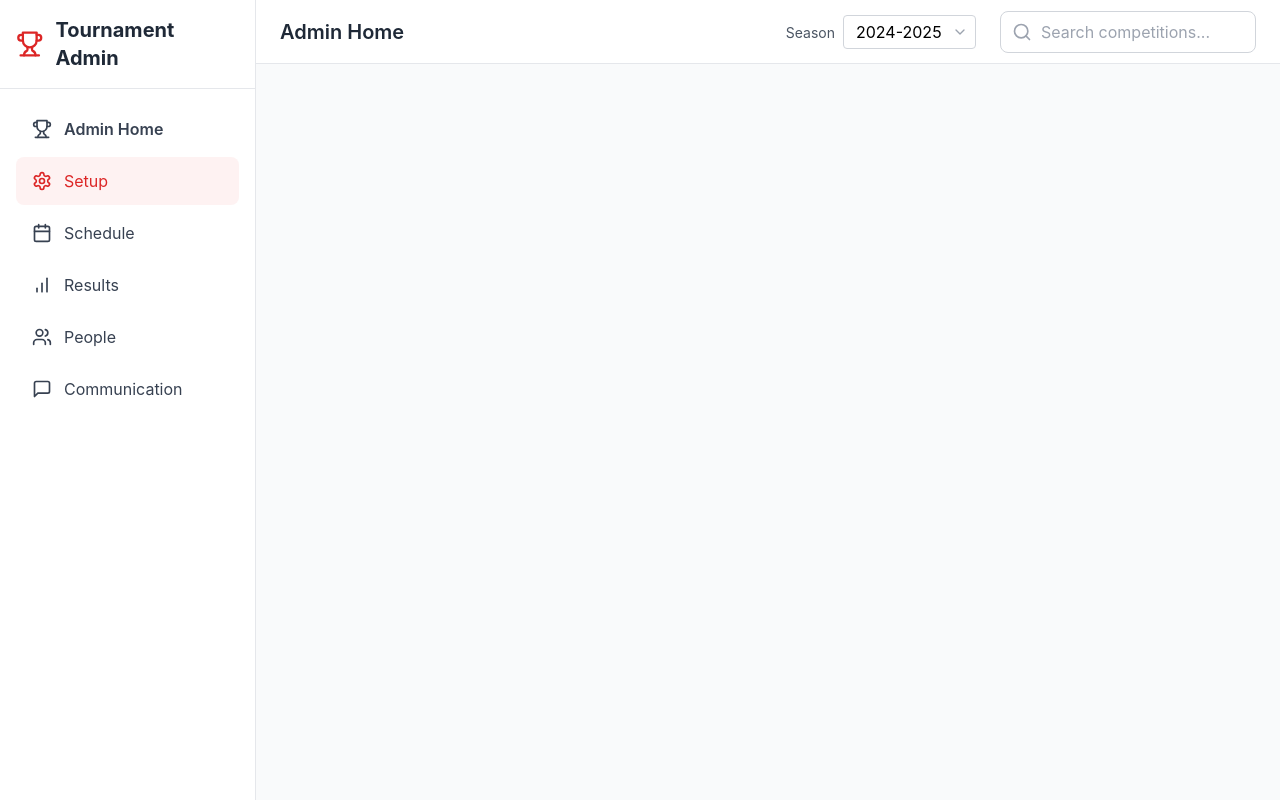
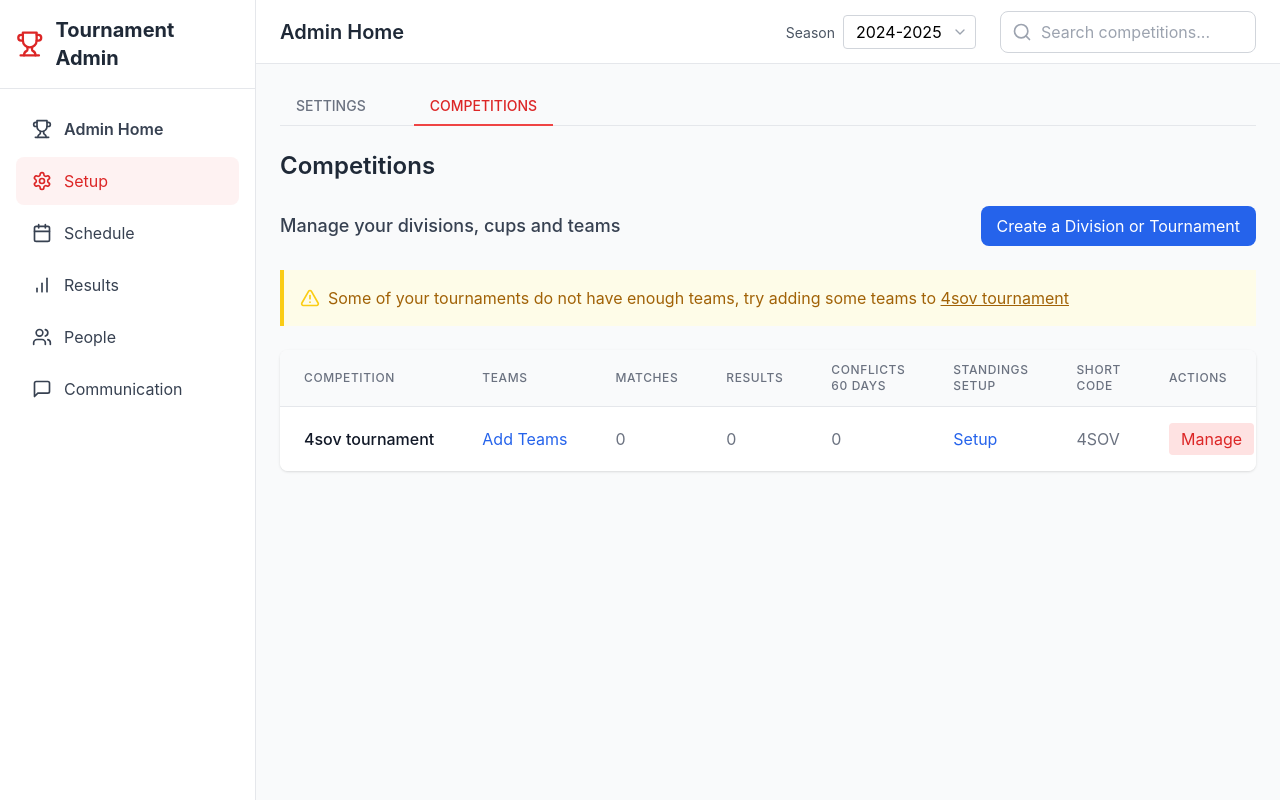
Before and after one commit to Mubarik1122/LeagueaseApp, a React (Vite) app: page /setup/competitions in a window 1280 px wide. Built offline with nearby package versions, Linux system fonts and the light colour scheme.

Commit message:
adding new files

```diff
--- a/src/App.jsx
+++ b/src/App.jsx
@@ -3,6 +3,7 @@ import Sidebar from "./components/Sidebar";
 import TopBar from "./components/TopBar";
 import AdminHome from "./pages/AdminHome";
 import Setup from "./pages/Setup";
+import Competitions from "./pages/Competitions";
 import People from "./pages/People";
 
 function App() {
@@ -16,6 +17,7 @@ function App() {
           <Routes>
             <Route path="/" element={<AdminHome />} />
             <Route path="/setup" element={<Setup />} />
+            <Route path="/setup/competitions" element={<Competitions />} />
             <Route path="/people" element={<People />} />
             {/* Other routes will be added as needed */}
           </Routes>
--- /dev/null
+++ b/src/pages/Competitions.jsx
@@ -0,0 +1,147 @@
+import { AlertTriangle } from "lucide-react";
+import { Link } from "react-router-dom";
+
+export default function Competitions() {
+  const competitions = [
+    {
+      id: 1,
+      name: "4sov tournament",
+      teams: 0,
+      matches: 0,
+      results: 0,
+      conflicts: 0,
+      shortCode: "4SOV",
+    },
+  ];
+
+  return (
+    <div className="p-6">
+      {/* Top Navigation */}
+      <div className="mb-6 border-b border-gray-200">
+        <nav className="flex space-x-8">
+          <Link
+            to="/setup"
+            className="px-4 py-2 text-sm font-medium border-b-2 -mb-px border-transparent text-gray-500 hover:text-gray-700 hover:border-gray-300"
+          >
+            SETTINGS
+          </Link>
+          <Link
+            to="/setup/competitions"
+            className="px-4 py-2 text-sm font-medium border-b-2 -mb-px border-red-500 text-red-600"
+          >
+            COMPETITIONS
+          </Link>
+        </nav>
+      </div>
+
+      <h1 className="text-2xl font-semibold text-gray-800 mb-6">
+        Competitions
+      </h1>
+
+      <div className="space-y-6">
+        <div className="flex items-center justify-between">
+          <h2 className="text-lg font-medium text-gray-700">
+            Manage your divisions, cups and teams
+          </h2>
+          <button className="px-4 py-2 bg-blue-600 text-white rounded-lg hover:bg-blue-700">
+            Create a Division or Tournament
+          </button>
+        </div>
+
+        {/* Warning Message */}
+        <div className="bg-yellow-50 border-l-4 border-yellow-400 p-4">
+          <div className="flex items-center">
+            <AlertTriangle className="text-yellow-400 mr-2" size={20} />
+            <p className="text-yellow-700">
+              Some of your tournaments do not have enough teams, try adding some
+              teams to{" "}
+              <Link to="/tournament/4sov" className="text-yellow-700 underline">
+                4sov tournament
+              </Link>
+            </p>
+          </div>
+        </div>
+
+        {/* Competitions Table */}
+        <div className="bg-white rounded-lg shadow overflow-hidden">
+          <table className="min-w-full divide-y divide-gray-200">
+            <thead className="bg-gray-50">
+              <tr>
+                <th className="px-6 py-3 text-left text-xs font-medium text-gray-500 uppercase tracking-wider">
+                  Competition
+                </th>
+                <th className="px-6 py-3 text-left text-xs font-medium text-gray-500 uppercase tracking-wider">
+                  Teams
+                </th>
+                <th className="px-6 py-3 text-left text-xs font-medium text-gray-500 uppercase tracking-wider">
+                  Matches
+                </th>
+                <th className="px-6 py-3 text-left text-xs font-medium text-gray-500 uppercase tracking-wider">
+                  Results
+                </th>
+                <th className="px-6 py-3 text-left text-xs font-medium text-gray-500 uppercase tracking-wider">
+                  Conflicts 60 Days
+                </th>
+                <th className="px-6 py-3 text-left text-xs font-medium text-gray-500 uppercase tracking-wider">
+                  Standings Setup
+                </th>
+                <th className="px-6 py-3 text-left text-xs font-medium text-gray-500 uppercase tracking-wider">
+                  Short Code
+                </th>
+                <th className="px-6 py-3 text-left text-xs font-medium text-gray-500 uppercase tracking-wider">
+                  Actions
+                </th>
+              </tr>
+            </thead>
+            <tbody className="bg-white divide-y divide-gray-200">
+              {competitions.map((comp) => (
+                <tr key={comp.id}>
+                  <td className="px-6 py-4 whitespace-nowrap">
+                    <div className="flex items-center">
+                      <span className="text-gray-900 font-medium">
+                        {comp.name}
+                      </span>
+                    </div>
+                  </td>
+                  <td className="px-6 py-4 whitespace-nowrap">
+                    <Link
+                      to={`/teams/${comp.id}`}
+                      className="text-blue-600 hover:underline"
+                    >
+                      Add Teams
+                    </Link>
+                  </td>
+                  <td className="px-6 py-4 whitespace-nowrap text-gray-500">
+                    {comp.matches}
+                  </td>
+                  <td className="px-6 py-4 whitespace-nowrap text-gray-500">
+                    {comp.results}
+                  </td>
+                  <td className="px-6 py-4 whitespace-nowrap text-gray-500">
+                    {comp.conflicts}
+                  </td>
+                  <td className="px-6 py-4 whitespace-nowrap">
+                    <Link
+                      to={`/standings/${comp.id}`}
+                      className="text-blue-600 hover:underline"
+                    >
+                      Setup
+                    </Link>
+                  </td>
+                  <td className="px-6 py-4 whitespace-nowrap text-gray-500">
+                    {comp.shortCode}
+                  </td>
+                  <td className="px-6 py-4 whitespace-nowrap">
+                    <button className="px-3 py-1 bg-red-100 text-red-600 rounded hover:bg-red-200">
+                      Manage
+                    </button>
+                  </td>
+                </tr>
+              ))}
+            </tbody>
+          </table>
+        </div>
+      </div>
+    </div>
+  );
+}
--- a/src/pages/Setup.jsx
+++ b/src/pages/Setup.jsx
@@ -1,29 +1,39 @@
-import { useState } from 'react';
-import clsx from 'clsx';
+import { useState } from "react";
+import { Link, useLocation, useNavigate } from "react-router-dom";
+import clsx from "clsx";
 
 const tabs = [
-  { id: 'league', label: 'League Options', active: true },
-  { id: 'roles', label: 'Roles' },
-  { id: 'general', label: 'General Site Settings' },
-  { id: 'facebook', label: 'Facebook Settings' },
-  { id: 'twitter', label: 'Twitter Settings' },
-  { id: 'terminology', label: 'Terminology' }
+  { id: "league", label: "League Options", active: true },
+  { id: "roles", label: "Roles" },
+  { id: "general", label: "General Site Settings" },
+  { id: "facebook", label: "Facebook Settings" },
+  { id: "twitter", label: "Twitter Settings" },
+  { id: "terminology", label: "Terminology" },
 ];
 
 const sideMenuItems = [
-  { id: 'team-admin', label: 'Team Admin Results and matches options', active: true },
-  { id: 'approval', label: 'Approval and Locking' },
-  { id: 'match-officials', label: 'Match officials and marks' },
-  { id: 'player-role', label: 'Player Role Active Dates' },
-  { id: 'people-duplication', label: 'People duplication and merge default criteria' },
-  { id: 'player-suspension', label: 'Player suspension options' },
-  { id: 'venues', label: 'Venues' },
-  { id: 'match-file', label: 'Match File Upload' }
+  {
+    id: "team-admin",
+    label: "Team Admin Results and matches options",
+    active: true,
+  },
+  { id: "approval", label: "Approval and Locking" },
+  { id: "match-officials", label: "Match officials and marks" },
+  { id: "player-role", label: "Player Role Active Dates" },
+  {
+    id: "people-duplication",
+    label: "People duplication and merge default criteria",
+  },
+  { id: "player-suspension", label: "Player suspension options" },
+  { id: "venues", label: "Venues" },
+  { id: "match-file", label: "Match File Upload" },
 ];
 
 export default function Setup() {
-  const [activeTab, setActiveTab] = useState('league');
-  const [activeMenuItem, setActiveMenuItem] = useState('team-admin');
+  const [activeTab, setActiveTab] = useState("league");
+  const [activeMenuItem, setActiveMenuItem] = useState("team-admin");
+  const location = useLocation();
+  const navigate = useNavigate();
   const [formData, setFormData] = useState({
     blockTeamAdmins: false,
     allowStatsEntry: false,
@@ -32,50 +42,78 @@ export default function Setup() {
       changeDate: false,
       changeTime: false,
       changeStatus: false,
-      changeVenue: false
+      changeVenue: false,
     },
     awayTeamOptions: {
       changeDate: false,
       changeTime: false,
       changeStatus: false,
-      changeVenue: false
-    }
+      changeVenue: false,
+    },
   });
 
   const handleCheckboxChange = (field) => {
-    setFormData(prev => ({
+    setFormData((prev) => ({
       ...prev,
-      [field]: !prev[field]
+      [field]: !prev[field],
     }));
   };
 
   const handleTeamOptionChange = (team, option) => {
-    setFormData(prev => ({
+    setFormData((prev) => ({
       ...prev,
       [`${team}Options`]: {
         ...prev[`${team}Options`],
-        [option]: !prev[`${team}Options`][option]
-      }
+        [option]: !prev[`${team}Options`][option],
+      },
     }));
   };
 
   return (
     <div className="p-6">
+      {/* Top Navigation */}
+      <div className="mb-6 border-b border-gray-200">
+        <nav className="flex space-x-8">
+          <Link
+            to="/setup"
+            className={clsx(
+              "px-4 py-2 text-sm font-medium border-b-2 -mb-px",
+              location.pathname === "/setup"
+                ? "border-red-500 text-red-600"
+                : "border-transparent text-gray-500 hover:text-gray-700 hover:border-gray-300"
+            )}
+          >
+            SETTINGS
+          </Link>
+          <Link
+            to="/setup/competitions"
+            className={clsx(
+              "px-4 py-2 text-sm font-medium border-b-2 -mb-px",
+              location.pathname === "/setup/competitions"
+                ? "border-red-500 text-red-600"
+                : "border-transparent text-gray-500 hover:text-gray-700 hover:border-gray-300"
+            )}
+          >
+            COMPETITIONS
+          </Link>
+        </nav>
+      </div>
+
       <h1 className="text-2xl font-semibold text-gray-800 mb-6">Settings</h1>
 
       <div className="bg-white rounded-lg shadow">
         {/* Tabs */}
         <div className="border-b border-gray-200">
           <div className="flex">
-            {tabs.map(tab => (
+            {tabs.map((tab) => (
               <button
                 key={tab.id}
                 onClick={() => setActiveTab(tab.id)}
                 className={clsx(
-                  'px-6 py-3 text-sm font-medium',
+                  "px-6 py-3 text-sm font-medium",
                   activeTab === tab.id
-                    ? 'border-b-2 border-red-500 text-red-600'
-                    : 'text-gray-500 hover:text-gray-700'
+                    ? "border-b-2 border-red-500 text-red-600"
+                    : "text-gray-500 hover:text-gray-700"
                 )}
               >
                 {tab.label}
@@ -87,15 +125,15 @@ export default function Setup() {
         <div className="flex">
           {/* Side Menu */}
           <div className="w-64 border-r border-gray-200 p-4">
-            {sideMenuItems.map(item => (
+            {sideMenuItems.map((item) => (
               <button
                 key={item.id}
                 onClick={() => setActiveMenuItem(item.id)}
                 className={clsx(
-                  'w-full text-left px-4 py-2 rounded-lg text-sm',
+                  "w-full text-left px-4 py-2 rounded-lg text-sm",
                   activeMenuItem === item.id
-                    ? 'bg-gray-100 font-medium'
-                    : 'text-gray-600 hover:bg-gray-50'
+                    ? "bg-gray-100 font-medium"
+                    : "text-gray-600 hover:bg-gray-50"
                 )}
               >
                 {item.label}
@@ -116,11 +154,12 @@ export default function Setup() {
                   <input
                     type="checkbox"
                     checked={formData.blockTeamAdmins}
-                    onChange={() => handleCheckboxChange('blockTeamAdmins')}
+                    onChange={() => handleCheckboxChange("blockTeamAdmins")}
                     className="rounded border-gray-300 text-red-600 focus:ring-red-500"
                   />
                   <span className="text-sm text-gray-600">
-                    Block Team Administrators from changing the match status of a match?
+                    Block Team Administrators from changing the match status of
+                    a match?
                   </span>
                 </label>
 
@@ -128,7 +167,7 @@ export default function Setup() {
                   <input
                     type="checkbox"
                     checked={formData.allowStatsEntry}
-                    onChange={() => handleCheckboxChange('allowStatsEntry')}
+                    onChange={() => handleCheckboxChange("allowStatsEntry")}
                     className="rounded border-gray-300 text-red-600 focus:ring-red-500"
                   />
                   <span className="text-sm text-gray-600">
@@ -140,7 +179,9 @@ export default function Setup() {
                   <input
                     type="checkbox"
                     checked={formData.allowDivisionMatches}
-                    onChange={() => handleCheckboxChange('allowDivisionMatches')}
+                    onChange={() =>
+                      handleCheckboxChange("allowDivisionMatches")
+                    }
                     className="rounded border-gray-300 text-red-600 focus:ring-red-500"
                   />
                   <span className="text-sm text-gray-600">
@@ -153,25 +194,35 @@ export default function Setup() {
                 <table className="min-w-full">
                   <thead>
                     <tr className="border-b border-gray-200">
-                      <th className="text-left py-2 text-sm font-medium text-gray-500">Team Admin Options:</th>
-                      <th className="text-center py-2 text-sm font-medium text-gray-500">When Home Team</th>
-                      <th className="text-center py-2 text-sm font-medium text-gray-500">When Away Team</th>
+                      <th className="text-left py-2 text-sm font-medium text-gray-500">
+                        Team Admin Options:
+                      </th>
+                      <th className="text-center py-2 text-sm font-medium text-gray-500">
+                        When Home Team
+                      </th>
+                      <th className="text-center py-2 text-sm font-medium text-gray-500">
+                        When Away Team
+                      </th>
                     </tr>
                   </thead>
                   <tbody>
                     {[
-                      { id: 'changeDate', label: 'Change match date' },
-                      { id: 'changeTime', label: 'Change match time' },
-                      { id: 'changeStatus', label: 'Change match date status' },
-                      { id: 'changeVenue', label: 'Change match venue' }
-                    ].map(option => (
+                      { id: "changeDate", label: "Change match date" },
+                      { id: "changeTime", label: "Change match time" },
+                      { id: "changeStatus", label: "Change match date status" },
+                      { id: "changeVenue", label: "Change match venue" },
+                    ].map((option) => (
                       <tr key={option.id} className="border-b border-gray-100">
-                        <td className="py-2 text-sm text-gray-600">{option.label}</td>
+                        <td className="py-2 text-sm text-gray-600">
+                          {option.label}
+                        </td>
                         <td className="text-center">
                           <input
                             type="checkbox"
                             checked={formData.homeTeamOptions[option.id]}
-                            onChange={() => handleTeamOptionChange('homeTeam', option.id)}
+                            onChange={() =>
+                              handleTeamOptionChange("homeTeam", option.id)
+                            }
                             className="rounded border-gray-300 text-red-600 focus:ring-red-500"
                           />
                         </td>
@@ -179,7 +230,9 @@ export default function Setup() {
                           <input
                             type="checkbox"
                             checked={formData.awayTeamOptions[option.id]}
-                            onChange={() => handleTeamOptionChange('awayTeam', option.id)}
+                            onChange={() =>
+                              handleTeamOptionChange("awayTeam", option.id)
+                            }
                             className="rounded border-gray-300 text-red-600 focus:ring-red-500"
                           />
                         </td>
```
